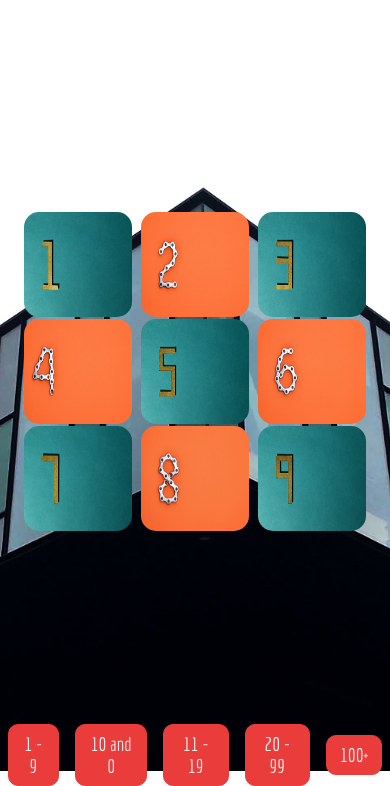
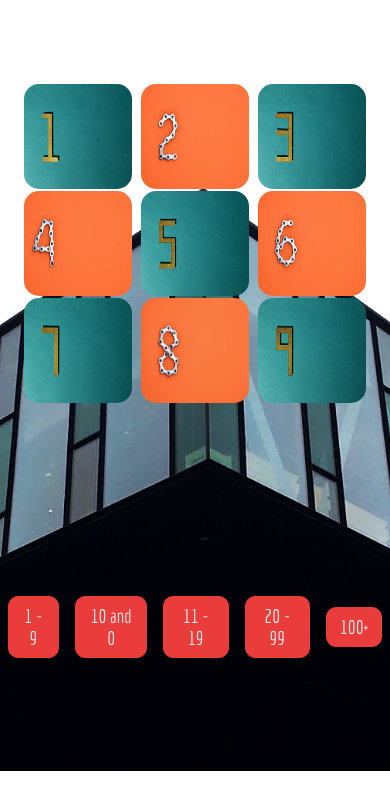
Before and after one commit to kyriakoskolokouris/Danish-Numbers, a plain HTML site: page index.html in a window 390 px wide. Shown: the part 73-859 px from the top of the page. Drawn offline with Linux system fonts and the light colour scheme.

Commit message:
responsive

```diff
--- a/card.css
+++ b/card.css
@@ -33,7 +33,7 @@ h1.page-header {
     height: 20rem;
     min-height: 40%;
     min-width: 40%;
-    margin: 2rem auto;
+    margin: 1rem auto;
     display: flex;
    justify-content: center;
     align-items: center;
@@ -119,8 +119,7 @@ footer {
 
 
   .deck {
-
-    margin: 12rem auto;
+    margin: 4rem auto 12rem auto;
   }
 
 
```
